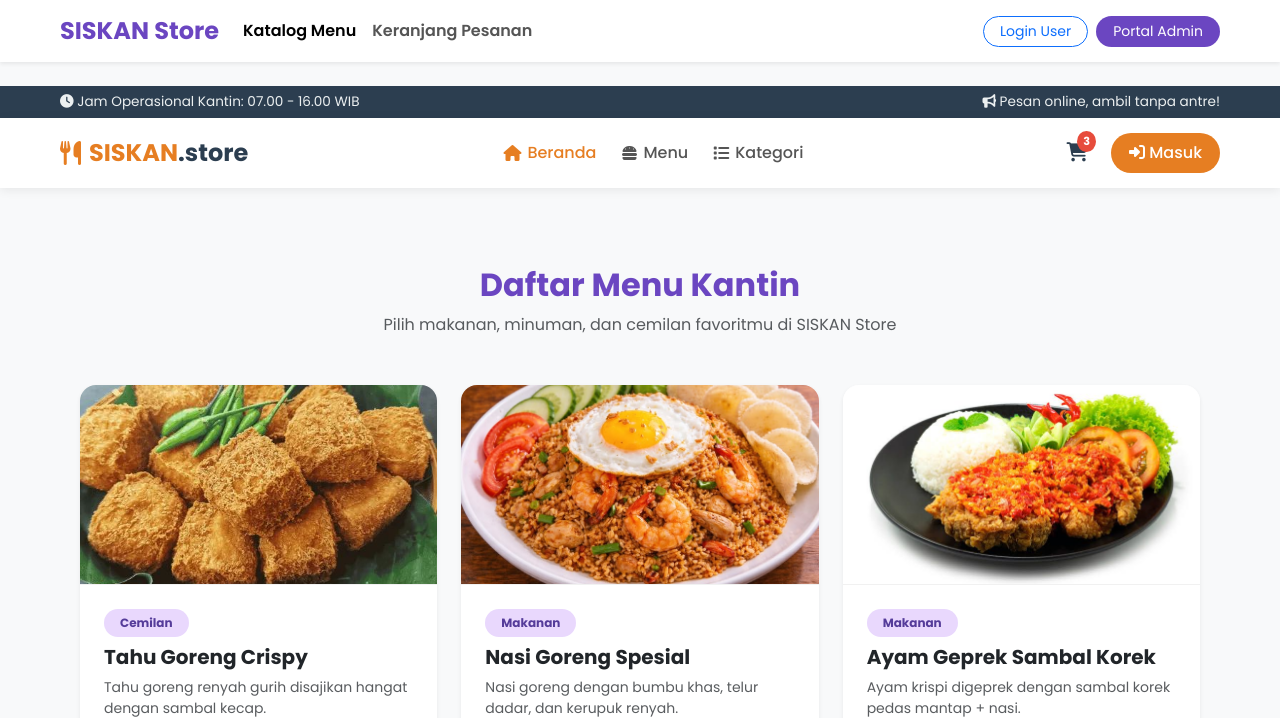
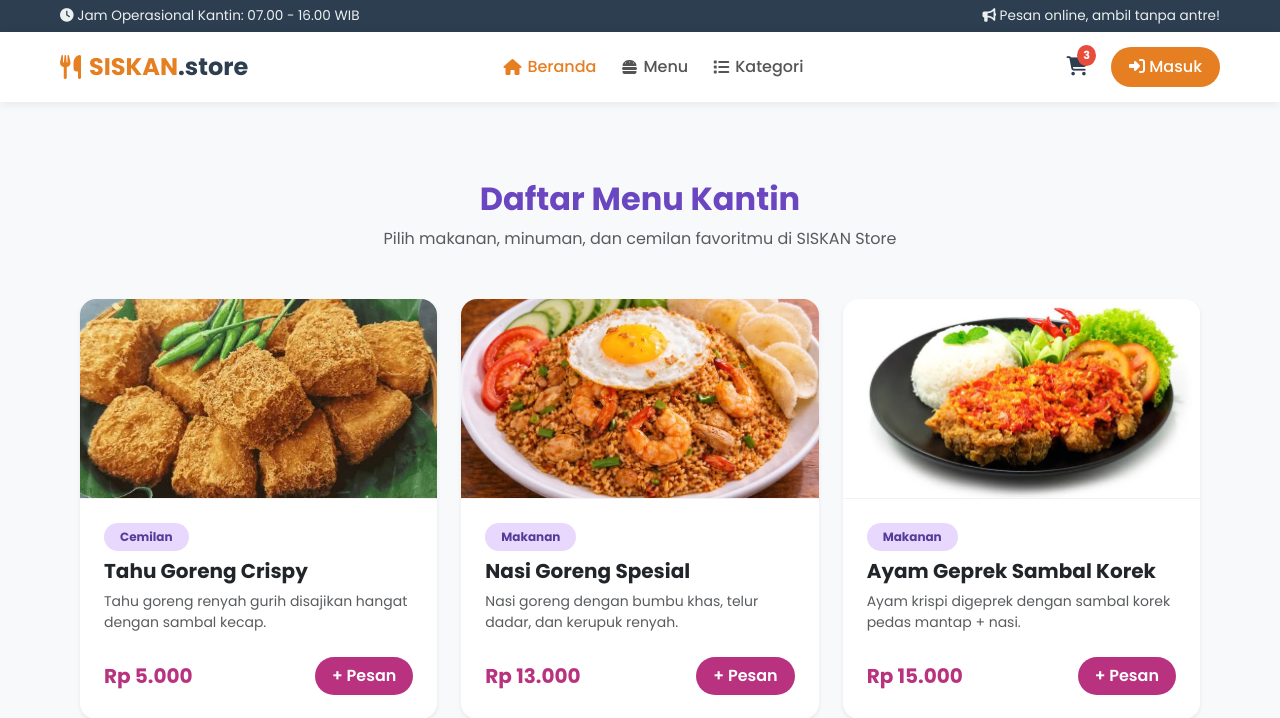
Before and after one commit to Krisanti1/TeamWork_PW2_Kel03, a PHP site: page / in a window 1280 px wide. Shown: the top 718 px of the page. Run offline with PHP 8.4, Linux system fonts and the light colour scheme.

Commit message:
perbaikan

```diff
--- a/app/controllers/CategoryController.php
+++ b/app/controllers/CategoryController.php
@@ -16,7 +16,7 @@ class CategoryController
     {
         $categories = $this->model->getCategories();
 
-        require __DIR__ . '/../views/categories/index.php';
+        require __DIR__ . '/../../views/categories/index.php';
     }
 
     public function show($kategori)
@@ -31,6 +31,6 @@ class CategoryController
         $categories = $this->model->getCategories();
         $products = $this->model->getProductsByCategory($kategori);
 
-        require __DIR__ . '/../views/categories/show.php';
+        require __DIR__ . '/../../views/categories/show.php';
     }
 }
--- a/app/models/CategoryModel.php
+++ b/app/models/CategoryModel.php
@@ -23,7 +23,7 @@ class CategoryModel
             return [];
         }
 
-        return $result->fetch_all(MYSQLI_ASSOC);
+       return $result->fetchAll(PDO::FETCH_ASSOC);
     }
 
     public function getProductsByCategory($kategori)
@@ -42,7 +42,7 @@ class CategoryModel
         $stmt->execute();
 
         $result = $stmt->get_result();
-        $products = $result->fetch_all(MYSQLI_ASSOC);
+        $products = $result->fetchAll(PDO::FETCH_ASSOC);
 
         $stmt->close();
 
--- a/views/components/footer.php
+++ b/views/components/footer.php
@@ -13,8 +13,8 @@
                     Sistem Pemesanan Kantin Digital. Solusi praktis pesan makanan dan minuman favoritmu tanpa perlu mengantre.
                 </p>
                 <div class="social-links">
-                    <a href="#" aria-label="Instagram"><i class="fa-brands fa-instagram"></i></a>
-                    <a href="#" aria-label="WhatsApp"><i class="fa-brands fa-whatsapp"></i></a>
+                    <a href="https://www.instagram.com/bookv4ult?obrf=N3dhZWZ6bnVtcDho" aria-label="Instagram"><i class="fa-brands fa-instagram"></i></a>
+                    <a href="https://wa.me/6283834674849" aria-label="WhatsApp"><i class="fa-brands fa-whatsapp"></i></a>
                     <a href="https://github.com/Krisanti1/TeamWork_PW2_Kel03.git" aria-label="GitHub"><i class="fa-brands fa-github"></i></a>
                 </div>
             </div>
@@ -23,10 +23,10 @@
             <div class="footer-col">
                 <h4 class="footer-title">Navigasi Cepat</h4>
                 <ul class="footer-links">
-                    <li><a href="/"><i class="fa-solid fa-chevron-right"></i> Beranda</a></li>
-                    <li><a href="/products"><i class="fa-solid fa-chevron-right"></i> Daftar Menu</a></li>
-                    <li><a href="/categories"><i class="fa-solid fa-chevron-right"></i> Kategori</a></li>
-                    <li><a href="/cart"><i class="fa-solid fa-chevron-right"></i> KeranjangSaya</a></li>
+                    <li><a href="index.php"><i class="fa-solid fa-chevron-right"></i> Beranda</a></li>
+                    <li><a href="index.php?page=products"><i class="fa-solid fa-chevron-right"></i> Daftar Menu</a></li>
+                    <li><a href="index.php?page=categories"><i class="fa-solid fa-chevron-right"></i> Kategori</a></li>
+                    <li><a href="index.php?page=cart"><i class="fa-solid fa-chevron-right"></i> KeranjangSaya</a></li>
                 </ul>
             </div>
 
--- a/views/components/header.php
+++ b/views/components/header.php
@@ -38,21 +38,24 @@
                 <a href="index.php" class="nav-link <?= (!isset($_GET['page']) || $_GET['page'] == 'home') ? 'active' : '' ?>">
                     <i class="fa-solid fa-house"></i> Beranda
                 </a>
-                <a href="index.php?page=products" class="nav-link <?= (isset($_GET['page']) && $_GET['page'] == 'products') ? 'active' : '' ?>">
+                <a href="/index.php?page=products" class="nav-link <?= (isset($_GET['page']) && $_GET['page'] == 'products') ? 'active' : '' ?>">
                     <i class="fa-solid fa-burger"></i> Menu
                 </a>
                 <a href="index.php?page=categories" class="nav-link <?= (isset($_GET['page']) && $_GET['page'] == 'categories') ? 'active' : '' ?>">
                     <i class="fa-solid fa-list"></i> Kategori
                 </a>
             </nav>
+            <!--<a href="/index.php?page=products" class="nav-link <?= (isset($_GET['page']) && $_GET['page'] == 'categories') ? 'active' : '' ?>">
+                    <i class="fa-solid fa-list"></i> Katalog
+                </a>
 
             <!-- User Action Buttons -->
             <div class="header-actions">
-                <a href="/cart" class="btn-cart" title="Keranjang Belanja">
+                <a href="/index.php?page=cart" class="btn-cart" title="Keranjang Belanja">
                     <i class="fa-solid fa-cart-shopping"></i>
                     <span class="cart-badge">3</span>
                 </a>
-                <a href="/login" class="btn-login"><i class="fa-solid fa-right-to-bracket"></i> Masuk</a>
+                <a href="/index.php?page=login" class="btn-login"><i class="fa-solid fa-right-to-bracket"></i> Masuk</a>
             </div>
         </div>
     </header>
--- a/views/pages/products.php
+++ b/views/pages/products.php
@@ -10,10 +10,10 @@
 <body style="background-color: #f8f9fa;">
 
 <!-- NAVBAR DENGAN NAMA USER & PORTAL ADMIN -->
-<nav class="navbar navbar-expand-lg bg-white shadow-sm mb-4">
+<!-- <nav class="navbar navbar-expand-lg bg-white shadow-sm mb-4">
     <div class="container">
         <a class="navbar-brand fw-bold fs-4" href="/index.php?page=products" style="color: #6B46C1;">
-            SISKAN Store
+            test Store
         </a>
 
         <button class="navbar-toggler" type="button" data-bs-toggle="collapse" data-bs-target="#navbarNav">
@@ -45,7 +45,7 @@
             </div>
         </div>
     </div>
-</nav>
+</nav> -->
 
 <?php
 $products = [
```
